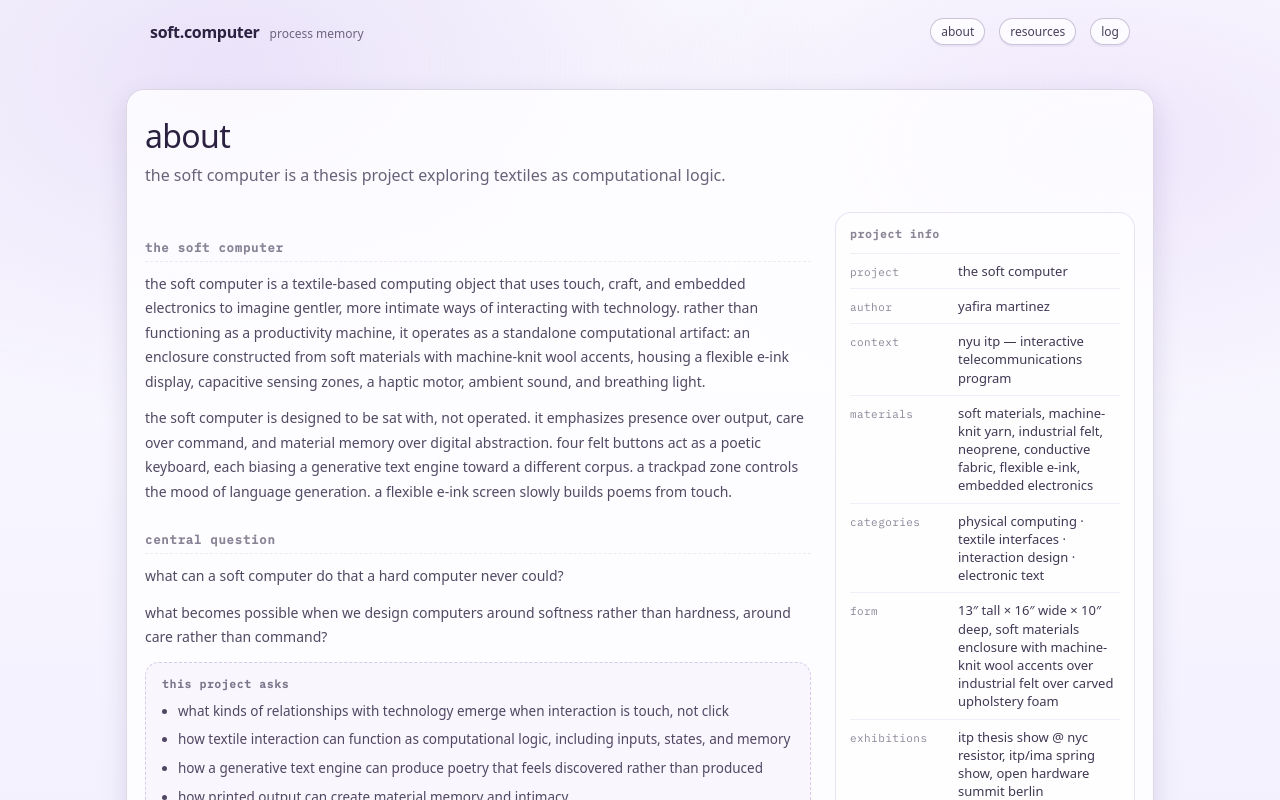
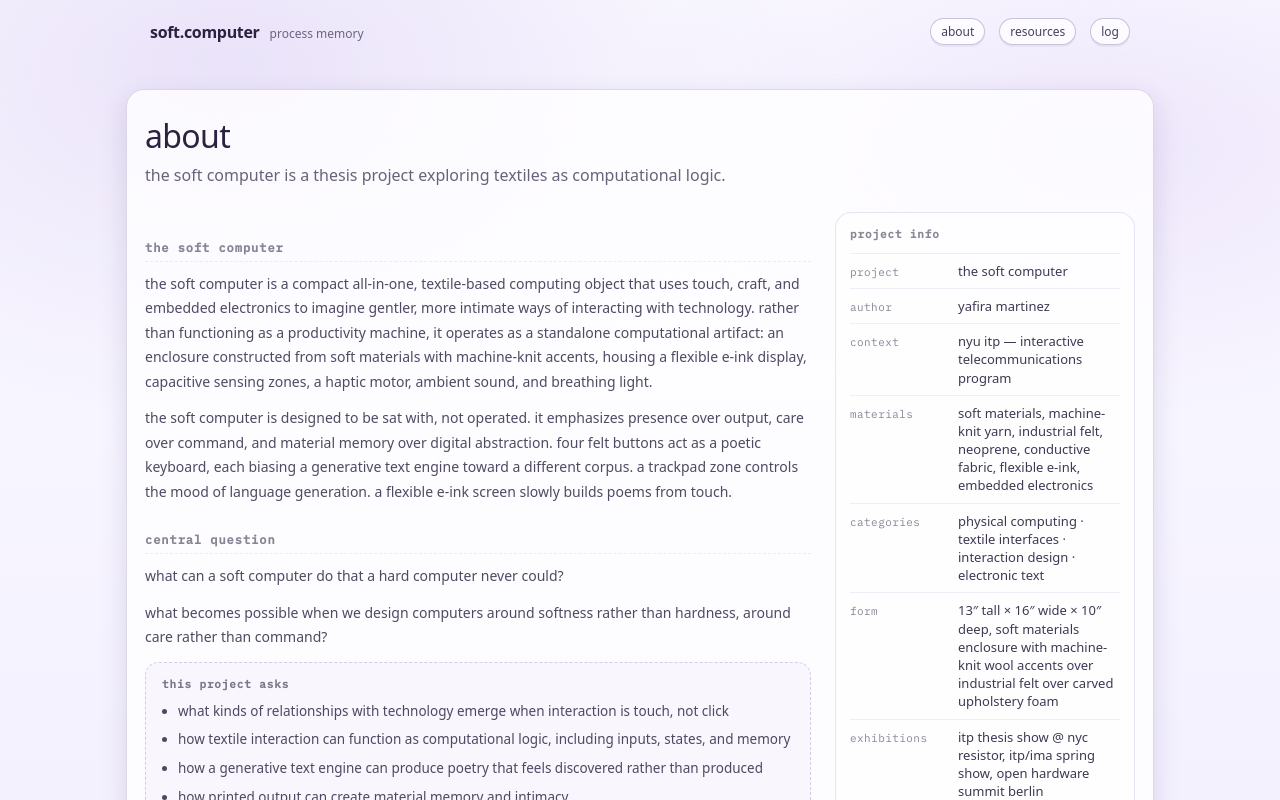
Before and after one commit to yafira/soft-computer, a Next.js app: page /about in a window 1280 px wide. Shown: the top 800 px of the page. Built offline with nearby package versions, Linux system fonts and the light colour scheme.

Commit message:
some minor edits in txt

```diff
--- a/src/app/about/page.js
+++ b/src/app/about/page.js
@@ -23,12 +23,12 @@ export default function AboutPage() {
             <h2 className="h2">the soft computer</h2>
 
             <p className="p">
-              the soft computer is a textile-based computing object that uses
-              touch, craft, and embedded electronics to imagine gentler, more
-              intimate ways of interacting with technology. rather than
-              functioning as a productivity machine, it operates as a standalone
-              computational artifact: an enclosure constructed from soft
-              materials with machine-knit wool accents, housing a flexible e-ink
+              the soft computer is a compact all-in-one, textile-based computing
+              object that uses touch, craft, and embedded electronics to imagine
+              gentler, more intimate ways of interacting with technology. rather
+              than functioning as a productivity machine, it operates as a
+              standalone computational artifact: an enclosure constructed from
+              soft materials with machine-knit accents, housing a flexible e-ink
               display, capacitive sensing zones, a haptic motor, ambient sound,
               and breathing light.
             </p>
@@ -108,7 +108,7 @@ export default function AboutPage() {
             </p>
 
             <p className="p">
-              the soft computer argues that softness is not weakness. softness
+              this soft computer argues that softness is not weakness. softness
               is the ability to flex, mend, feel, and adapt.
             </p>
 
```
